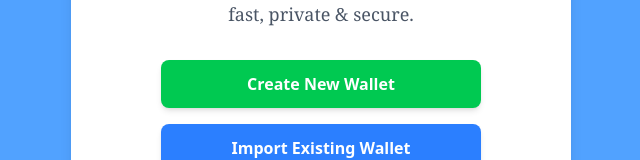
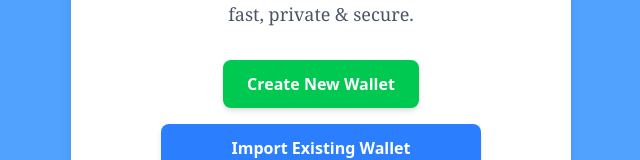
Before and after one commit to Khizarshah01/web3-wallet, a React (Vite) app: page / in a window 1280 px wide. Shown: the part 270-430 px from the top of the page, without its empty margins (319-959 px from the left). Built offline with nearby package versions, Linux system fonts and the light colour scheme.

Commit message:
Added import page and Main page

```diff
--- a/package.json
+++ b/package.json
@@ -10,10 +10,16 @@
     "preview": "vite preview"
   },
   "dependencies": {
+    "@scure/base": "^1.2.4",
+    "@scure/bip39": "^1.5.4",
     "@tailwindcss/vite": "^4.1.3",
     "@web3icons/react": "^4.0.13",
+    "bip39": "^3.1.0",
+    "link": "^2.1.1",
     "react": "^19.0.0",
     "react-dom": "^19.0.0",
+    "react-router": "^7.5.0",
+    "react-router-dom": "^7.5.0",
     "tailwindcss": "^4.1.3"
   },
   "devDependencies": {
--- a/src/components/Main.jsx
+++ b/src/components/Main.jsx
@@ -1,10 +1,18 @@
-import React from 'react'
+import React from "react";
+import { BrowserRouter, Routes, Route } from "react-router-dom";
+import Create from "./pages/Create";
 import Auth from './pages/Auth'
 const Main = () => {
   return (
     <div className='flex h-screen bg-blue-400 justify-center items-center'>
       <div className='w-[500px] h-[700px] bg-white rounded-2xl shadow-lg p-6 text-center'>
-        <Auth />
+      <BrowserRouter>
+    <Routes>
+      <Route path="/" element={<Auth />} />
+      <Route path="/create" element={<Create />} />
+    </Routes>
+  </BrowserRouter>
+
       </div>
     </div>
   )
--- a/src/components/pages/Auth.jsx
+++ b/src/components/pages/Auth.jsx
@@ -1,4 +1,5 @@
 import React from 'react';
+import { Link } from 'react-router-dom';
 import { TokenIcon } from '@web3icons/react';
 
 const Auth = () => {
@@ -22,9 +23,11 @@ const Auth = () => {
       </p>
 
       <div className="flex flex-col gap-4 w-full max-w-xs">
+        <Link to='/create'>
         <button className="bg-green-500 hover:bg-green-600 text-white font-semibold py-3 px-6 rounded-lg shadow-md transition duration-300">
           Create New Wallet
         </button>
+        </Link>
 
         <button className="bg-blue-500 hover:bg-blue-600 text-white font-semibold py-3 px-6 rounded-lg shadow-md transition duration-300">
           Import Existing Wallet
```
Also changed, not shown: src/components/pages/Import.jsx (added), 1 other file (tests, documents, lock files or other folders).
